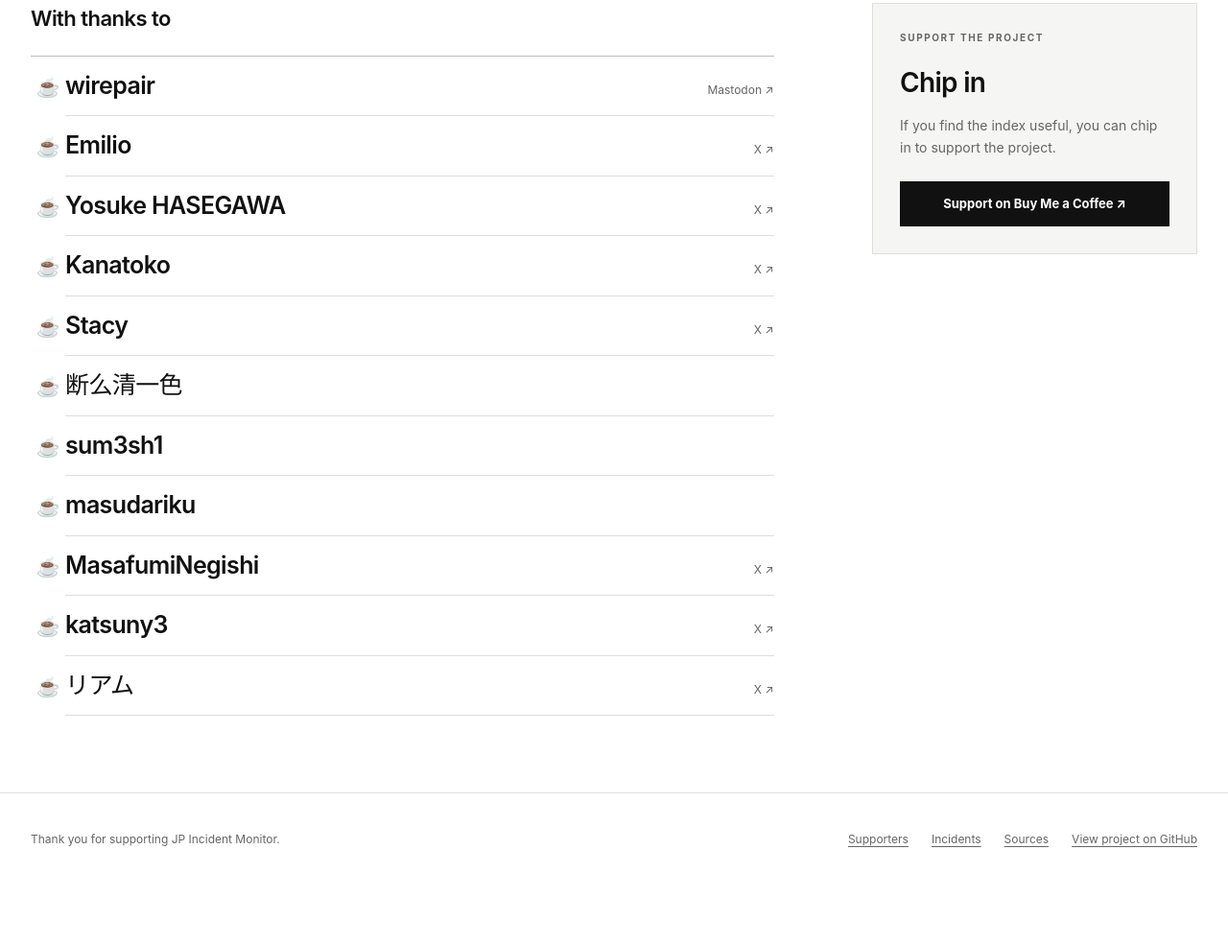
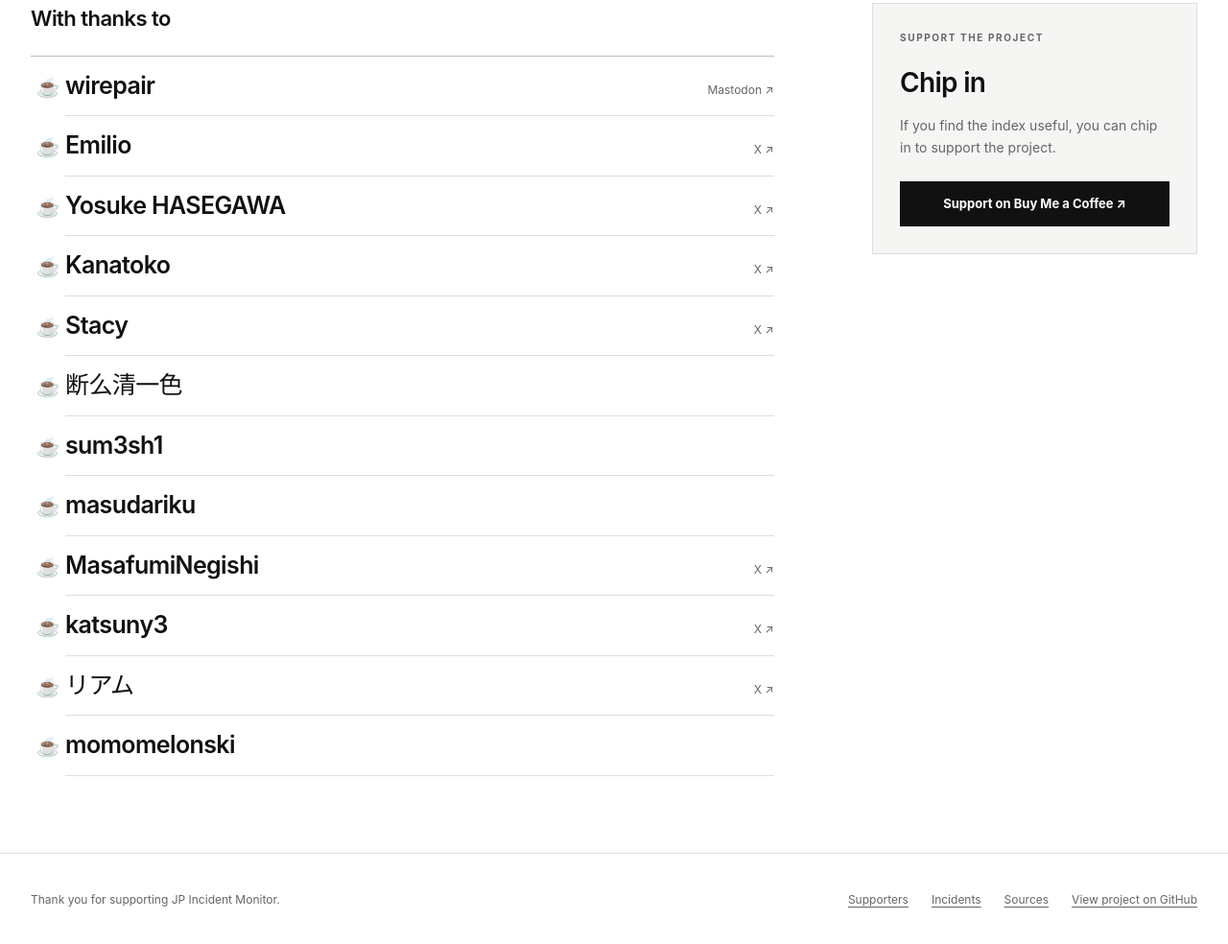
Before and after one commit to elkentaro/jp_incidents, a plain HTML site: page supporters.html in a window 1280 px wide. Shown: the part 393-1377 px from the top of the page at 96% size. Before the commit the page ends 1316 px from the top, so only its background shows below. Drawn offline with Linux system fonts and the light colour scheme.

Commit message:
Add momomelonski to public supporters

```diff
--- a/supporters.html
+++ b/supporters.html
@@ -112,6 +112,11 @@
               <span class="supporter-profile">X <span aria-hidden="true">↗</span></span>
             </a>
           </li>
+          <li>
+            <div class="supporter-text">
+              <span class="supporter-name">momomelonski</span>
+            </div>
+          </li>
         </ul>
       </section>
 
```
